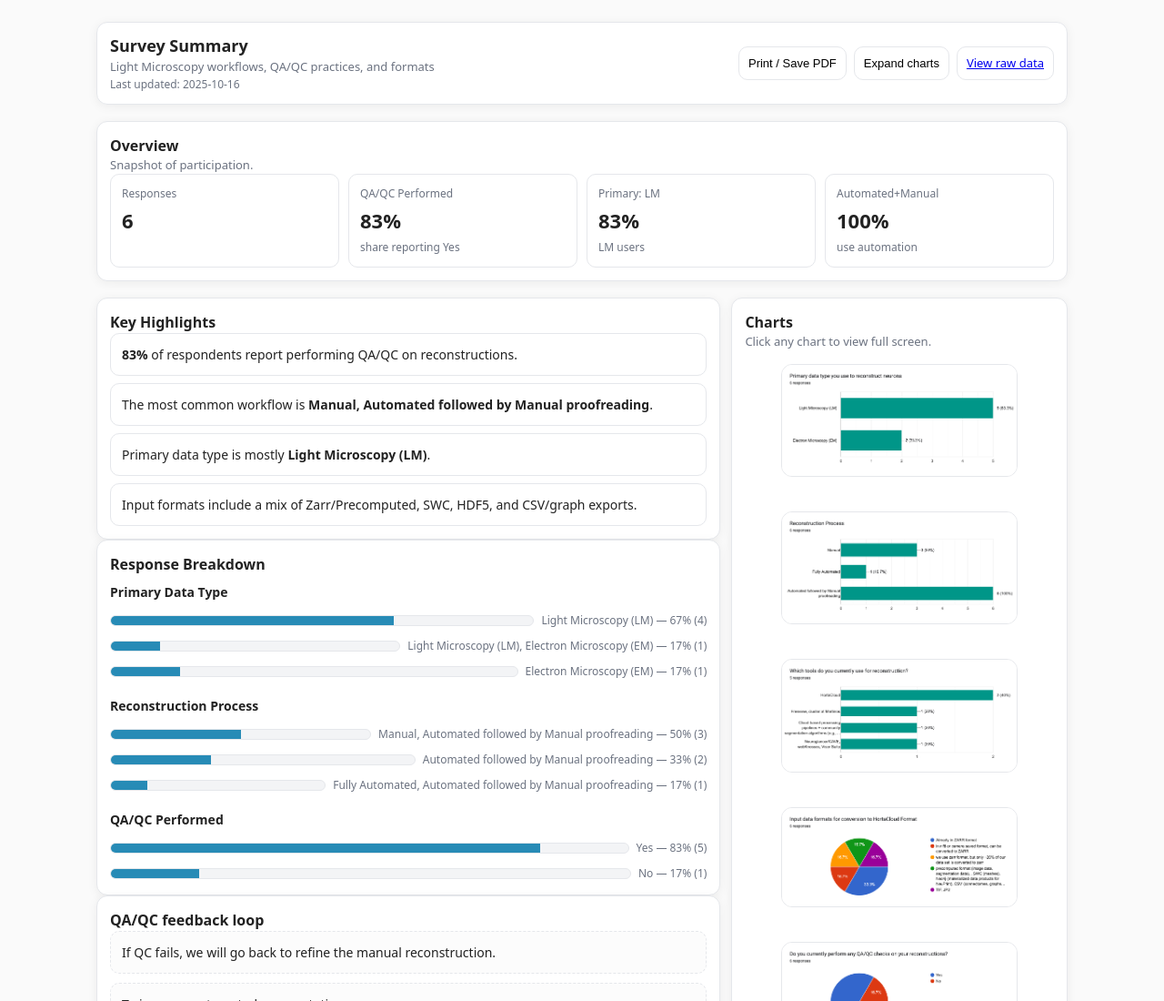
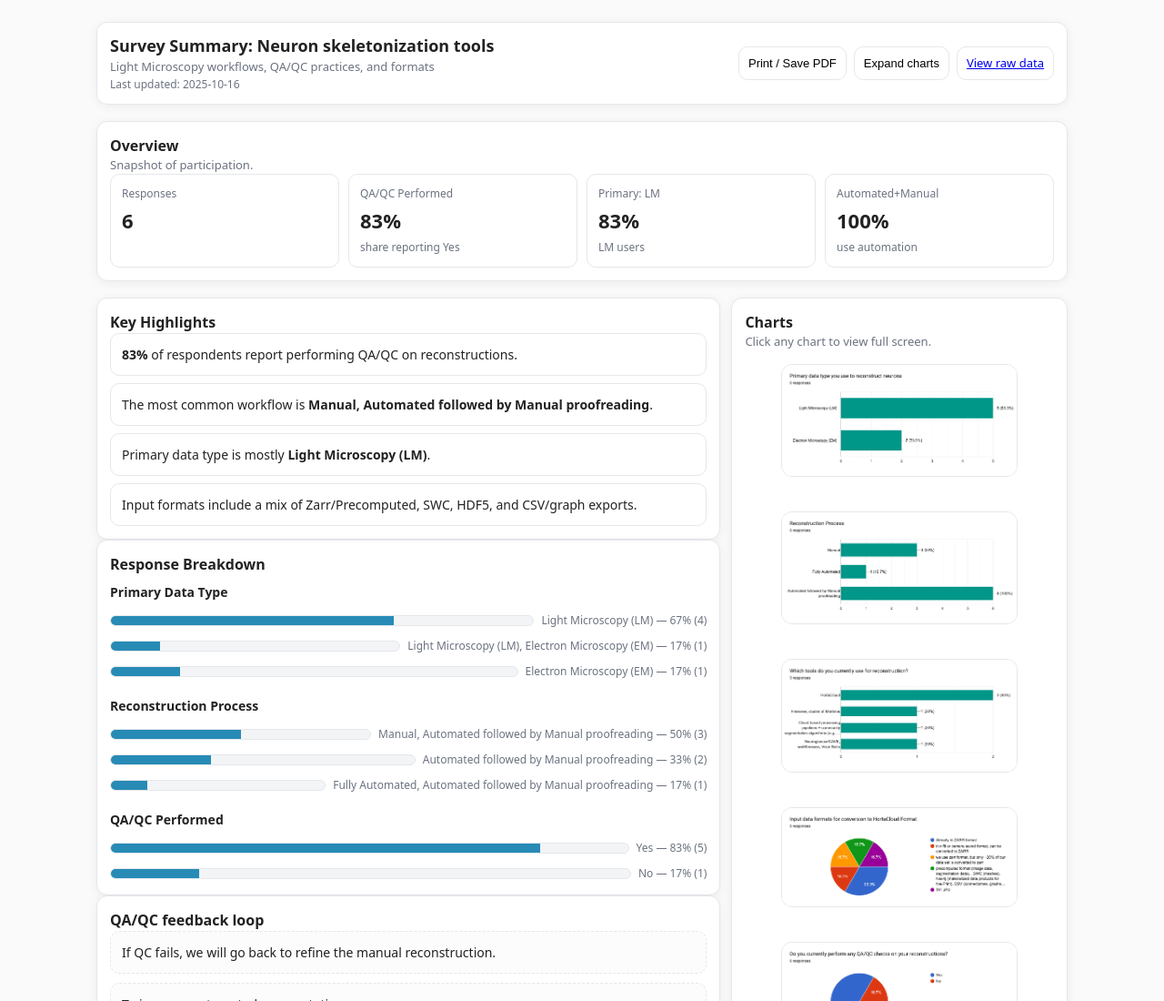
Before and after one commit to someshsb1/survey-visual, a plain HTML site: page index.html in a window 1280 px wide. Shown: the top 1100 px of the page at 91% size. Drawn offline with Linux system fonts and the light colour scheme.

Commit message:
minor changes

```diff
--- a/index.html
+++ b/index.html
@@ -516,7 +516,7 @@
     <script>
         // === Simple data-driven summary page ===
         const DATA = {
-            "title": "Survey Summary",
+            "title": "Survey Summary: Neuron skeletonization tools",
             "subtitle": "Light Microscopy workflows, QA/QC practices, and formats",
             "last_updated": "2025-10-16",
             "raw_data_url": "https://docs.google.com/spreadsheets/d/1ECoanFcd1pVAS8UiSSvwzpgIaY8vZPp7YhZ4ldCJ6B0/edit?usp=sharing",
```
